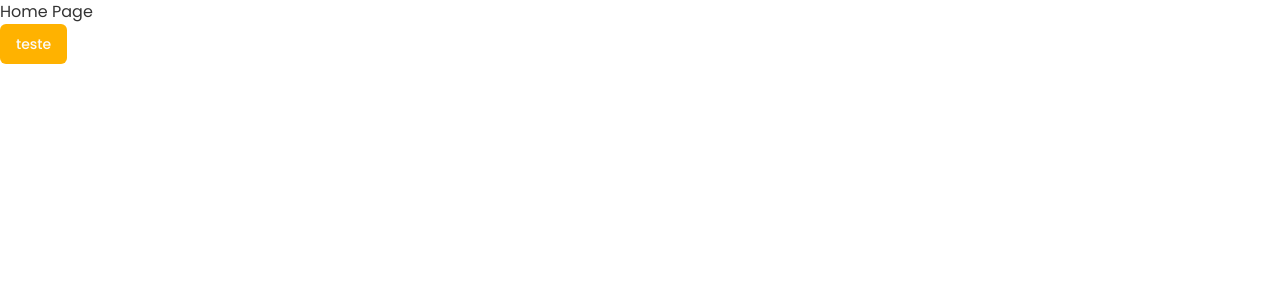
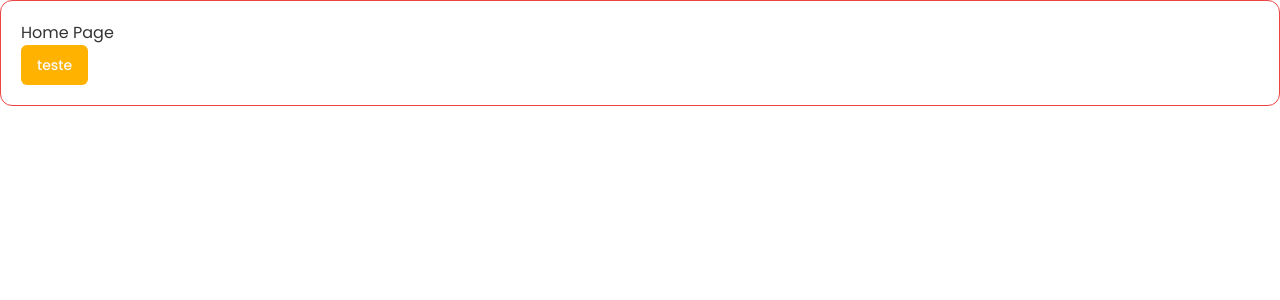
Before and after one commit to Rogerio-17/fsw-donalts, a Next.js app: page / in a window 1280 px wide. Shown: the top 300 px of the page. Built offline with nearby package versions, Linux system fonts and the light colour scheme.

Commit message:
chore: adiciona nova configuração do prettier

```diff
--- a/package.json
+++ b/package.json
@@ -32,6 +32,7 @@
     "eslint": "^9",
     "eslint-config-next": "15.1.6",
     "postcss": "^8",
+    "prettier-plugin-tailwindcss": "^0.6.5",
     "tailwindcss": "^3.4.1",
     "ts-node": "^10.9.2",
     "typescript": "^5"
--- a/src/app/page.tsx
+++ b/src/app/page.tsx
@@ -2,7 +2,7 @@ import { Button } from "@/components/ui/button";
 
 export default function HomePage() {
   return (
-    <div>
+    <div className="w-full rounded-xl border border-red-500 p-5">
       <h1>Home Page</h1>
       <Button>teste</Button>
     </div>
```
Also changed, not shown: .prettierrc.json (added), 1 other file (tests, documents, lock files or other folders).
